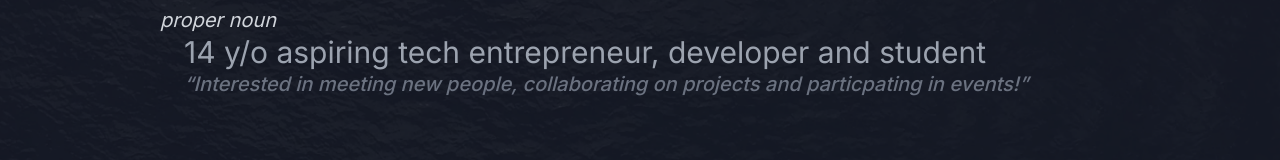
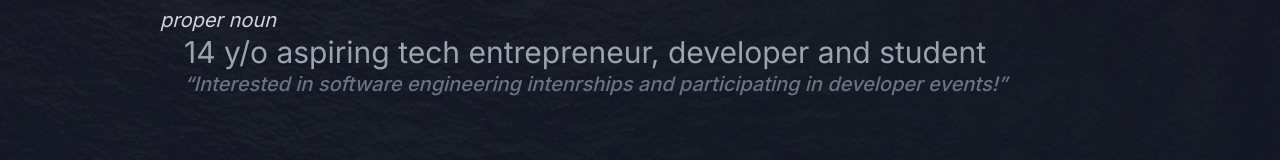
Before and after one commit to kevinjosethomas/kevinjosethomas, a Next.js app: page / in a window 1280 px wide. Shown: the part 390-550 px from the top of the page. Built offline with nearby package versions, Linux system fonts and the light colour scheme; no server answers; a web font is replaced by a local one.

Commit message:
Update index.js

```diff
--- a/src/pages/index.js
+++ b/src/pages/index.js
@@ -74,8 +74,8 @@ const Index = (props) => {
               14 y/o aspiring tech entrepreneur, developer and student
             </span>
             <span className="font-inter font-medium italic text-sm xl:text-xl text-gray-500">
-              “Interested in meeting new people, collaborating on projects and
-              particpating in events!”
+              “Interested in software engineering intenrships and
+              participating in developer events!”
             </span>
           </div>
         </motion.div>
```
